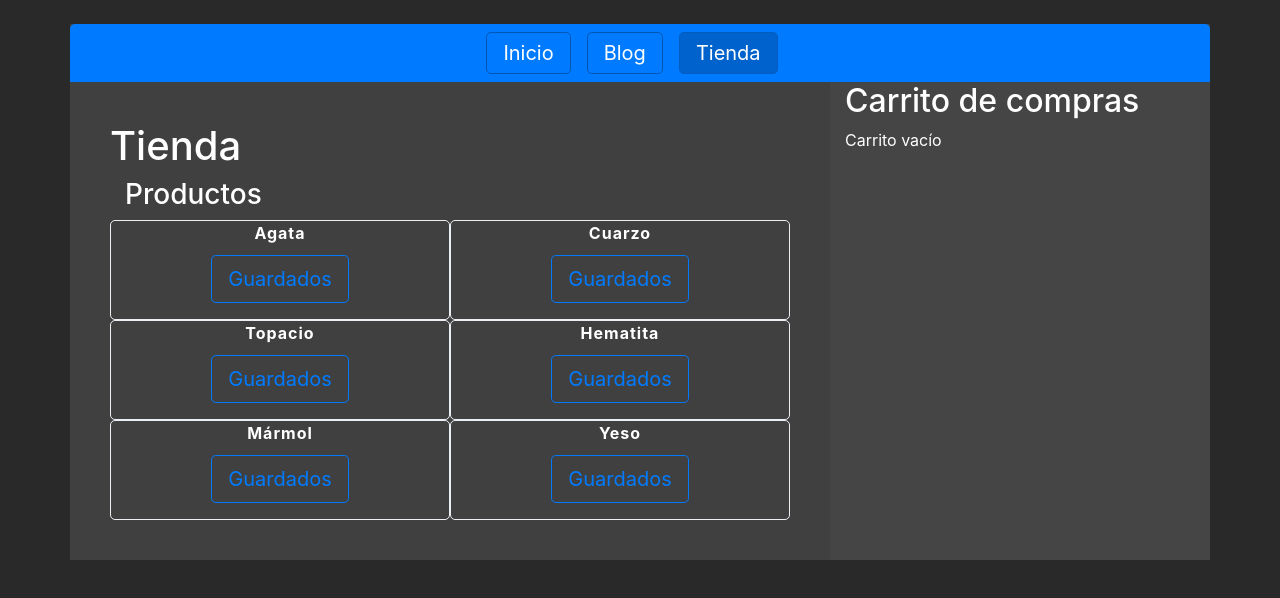
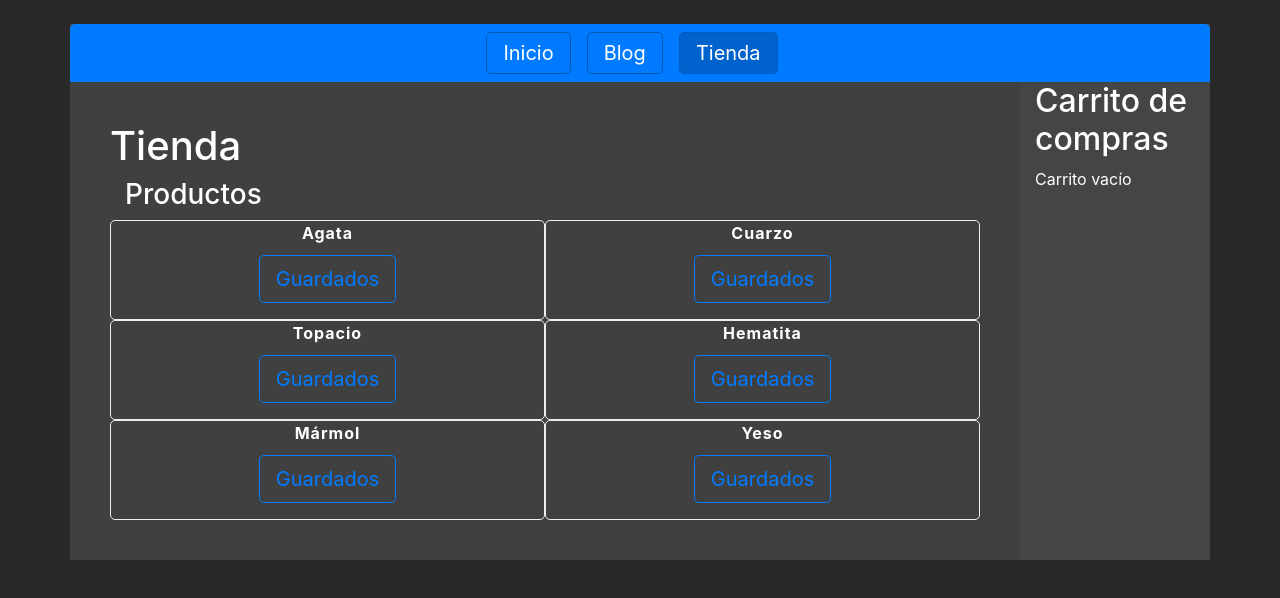
Before and after one commit to SebaGNH/Carrito-Boostrap-React, a React (Create React App) app: page /tienda in a window 1280 px wide. Shown: the top 598 px of the page. Built offline with nearby package versions, Linux system fonts and the light colour scheme.

Commit message:
se limpió el código

```diff
--- a/src/App.js
+++ b/src/App.js
@@ -25,7 +25,7 @@ function App() {
             <NavLink to={"/tienda"} className="navbar-brand btn btn-primary btn-lg" href="#">Tienda</NavLink>
           </Nav>
 
-          <DivMain className="col-8">
+          <DivMain className="col-10">
             <Routes>
               <Route path="/inicio" element={<Inicio />} />
               <Route path="/blog" element={<Blog />} />
@@ -39,7 +39,7 @@ function App() {
             </Routes>
           </DivMain>
 
-          <Aside className='col-4'>
+          <Aside className='col-2'>
             <Carrito
               productosGuardados={productosGuardados}
             />
--- a/src/components/Productos.js
+++ b/src/components/Productos.js
@@ -23,17 +23,16 @@ const Productos = ({productosGuardados, setProductosGuardados}) => {
       //Si ya está el producto actualizamos
       if (idEnCarrito) {
         //Buscamos posición y actualizamos la cantidad
-        clonProductos.forEach((producto, idx) => {
-          if (producto.id === prod.id) {
-            const cantidad = clonProductos[idx].cantidad;
+        clonProductos.forEach((clonProd, idx) => {
+          if (clonProd.id === prod.id) {
             clonProductos[idx] = {
               id: prod.id,
               descripcion: prod.descripcion,
-              cantidad: cantidad +1
+              cantidad: clonProductos[idx].cantidad +1 //Sumamos 1 a la cantidad existente
             }
           }
         });
-        //Si no existe el producto en el carrito lo aagregamos
+        //Si no existe el producto lo agregamos
       }else{
         clonProductos.push( {
           id: prod.id,
@@ -43,10 +42,6 @@ const Productos = ({productosGuardados, setProductosGuardados}) => {
       //Actualizamos carrito
       setProductosGuardados(clonProductos);
     }
-
-
-  /*   setProductosGuardados(   [ ...productosGuardados,
-      {id: prod.id, descripcion: prod.descripcion, cantidad: prod.length}  ]   ); */
   }
 
 
```
